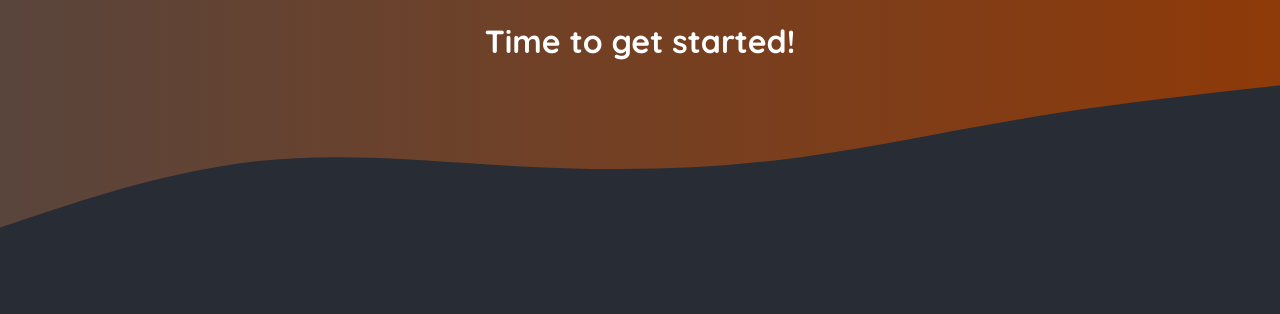
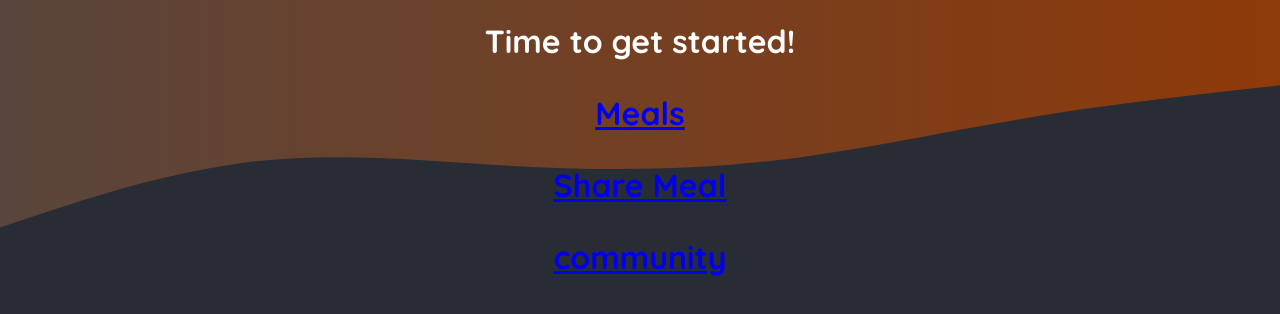
Before and after one commit to Sherry90/2026-next.js-study, a Next.js app: page / in a window 1280 px wide. Shown: the top 314 px of the page. Built offline with nearby package versions, Linux system fonts and the light colour scheme.

Commit message:
feat: practice

```diff
--- /dev/null
+++ b/app/community/page.tsx
@@ -0,0 +1,3 @@
+export default function CommunityPage() {
+  return <h1>Community</h1>;
+}
--- /dev/null
+++ b/app/meals/share/page.tsx
@@ -0,0 +1,3 @@
+export default function ShareMealPage() {
+  return <h1>Share Meal</h1>;
+}
--- a/app/page.js
+++ /dev/null
@@ -1,9 +0,0 @@
-export default function Home() {
-  return (
-    <main>
-      <h1 style={{ color: 'white', textAlign: 'center' }}>
-        Time to get started!
-      </h1>
-    </main>
-  );
-}
--- /dev/null
+++ b/app/page.tsx
@@ -0,0 +1,22 @@
+import Link from "next/link";
+
+export default function Home() {
+  return (
+    <main>
+      <h1 style={{ color: "white", textAlign: "center" }}>
+        Time to get started!
+        <div>
+          <p>
+            <Link href="/meals">Meals</Link>
+          </p>
+          <p>
+            <Link href="/meals/share">Share Meal</Link>
+          </p>
+          <p>
+            <Link href="/community">community</Link>
+          </p>
+        </div>
+      </h1>
+    </main>
+  );
+}
--- a/next.config.ts
+++ b/next.config.ts
@@ -3,6 +3,7 @@ import type { NextConfig } from "next";
 const nextConfig: NextConfig = {
   /* config options here */
   reactCompiler: true,
+  typedRoutes: true,
 };
 
 export default nextConfig;
```
Also changed, not shown: app/layout.tsx (renamed from app/layout.js, +6 -12 lines), app/meals/[mealSlug]/page.tsx (added, +7 -0 lines), app/meals/page.tsx (added, +10 -0 lines).
